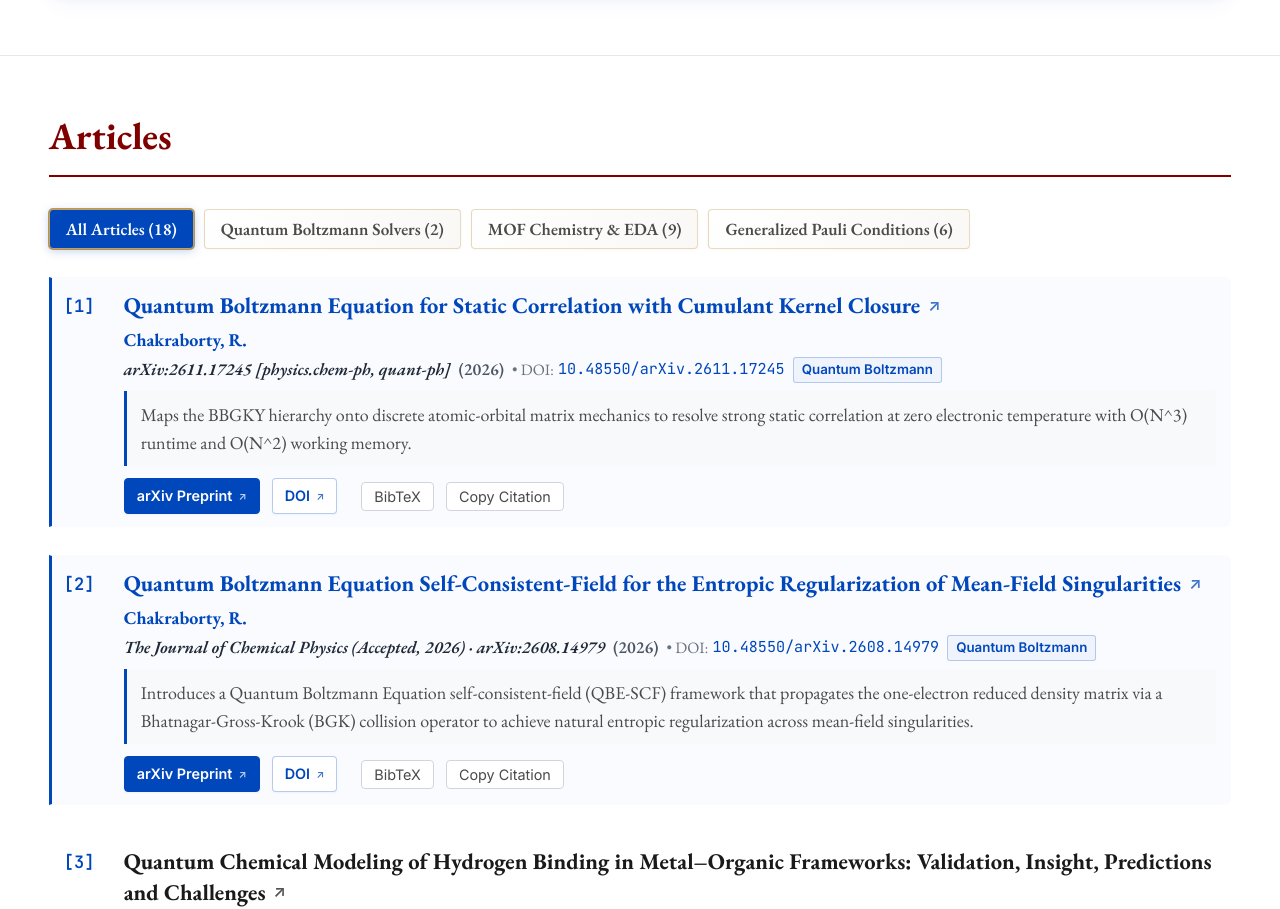
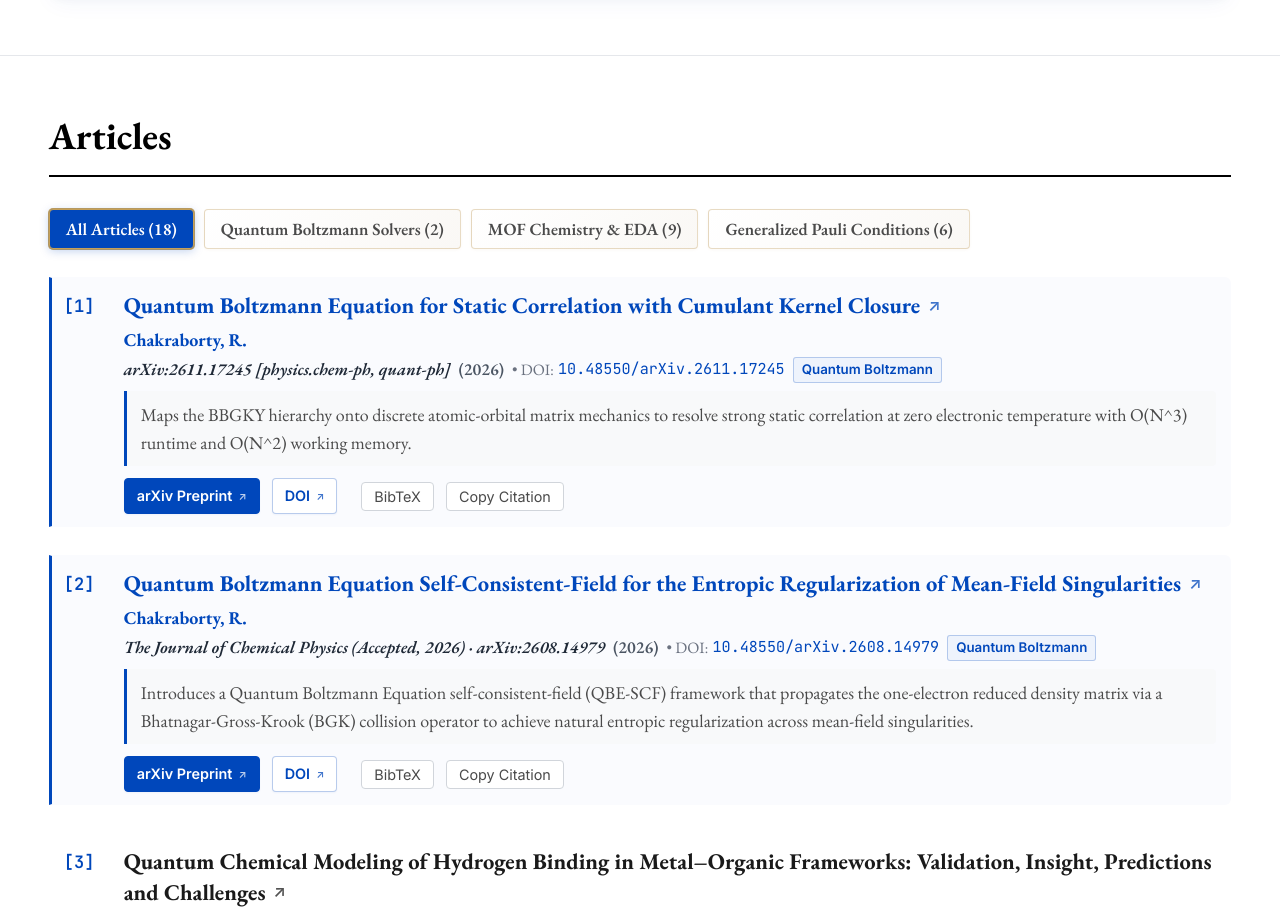
Before and after one commit to RomitChakraborty/rchakraborty.dev, a React (Vite) app: page / in a window 1280 px wide. Shown: the part 2300-3209 px from the top of the page. Built offline with nearby package versions, Linux system fonts and the light colour scheme.

Commit message:
Change Articles section heading and rule to black

```diff
--- a/src/App.css
+++ b/src/App.css
@@ -638,13 +638,13 @@ a:hover .ext-arrow {
   font-style: italic;
 }
 
-/* Articles Section Header: UChicago Maroon Accent */
+/* Articles Section Header */
 .articles-header {
-  border-bottom: 2px solid var(--uchicago-maroon) !important;
+  border-bottom: 2px solid #000000 !important;
 }
 
 .articles-title {
-  color: var(--uchicago-maroon) !important;
+  color: #000000 !important;
 }
 
 /* 4 Differentiated Pillar Navigation Tabs */
```
